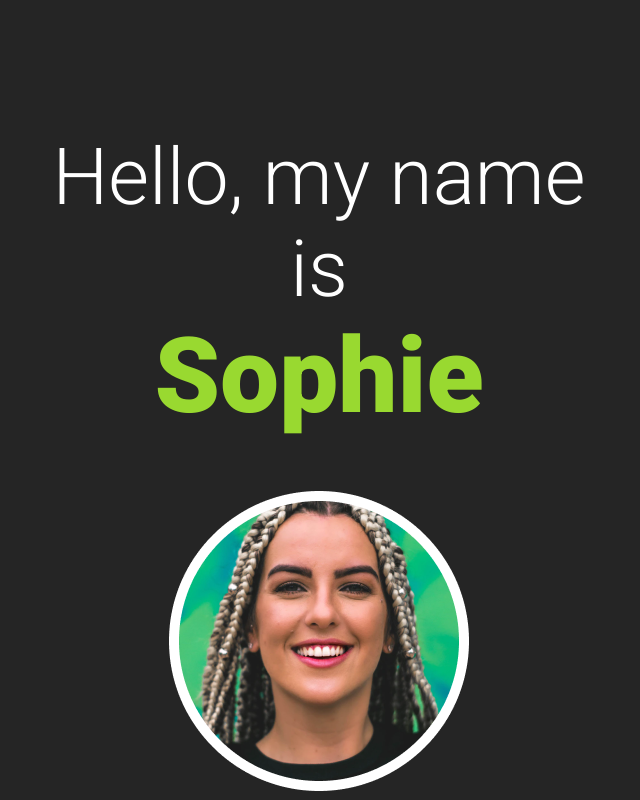
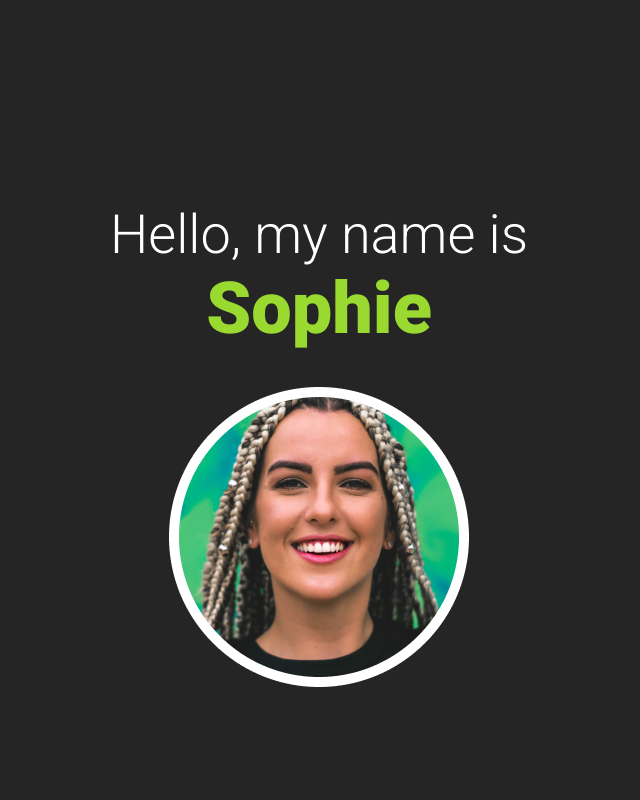
Before and after one commit to DevShruti/responsive-design-challenge-scrimba, a plain HTML site: page index.html in a window 1280 px wide. Shown: the top 800 px of the page, without its empty margins (321-961 px from the left). Drawn offline with Linux system fonts and the light colour scheme.

Commit message:
vertical alignment

```diff
--- a/css/style.css
+++ b/css/style.css
@@ -87,7 +87,13 @@ img {
 
 header,
 section {
-  padding: 6.25em 0;
+  padding: 3.25em 0;
+}
+
+header {
+  min-height: 100vh;
+  display: flex;
+  align-items: center;
 }
 
 .inverse {
@@ -118,14 +124,19 @@ section {
 
 @media (min-width: 600px) {
   html {
-    font-size: 1.3125rem;
+    /* font-size: 1.3125rem; */
   }
 }
 
 @media (min-width: 750px) {
   .splitter {
     display: flex;
+    align-items: center;
   }
+
+  /* section {
+        background: lightblue;
+    } */
 
   .articles.inverse {
     background: #99d930;
```
